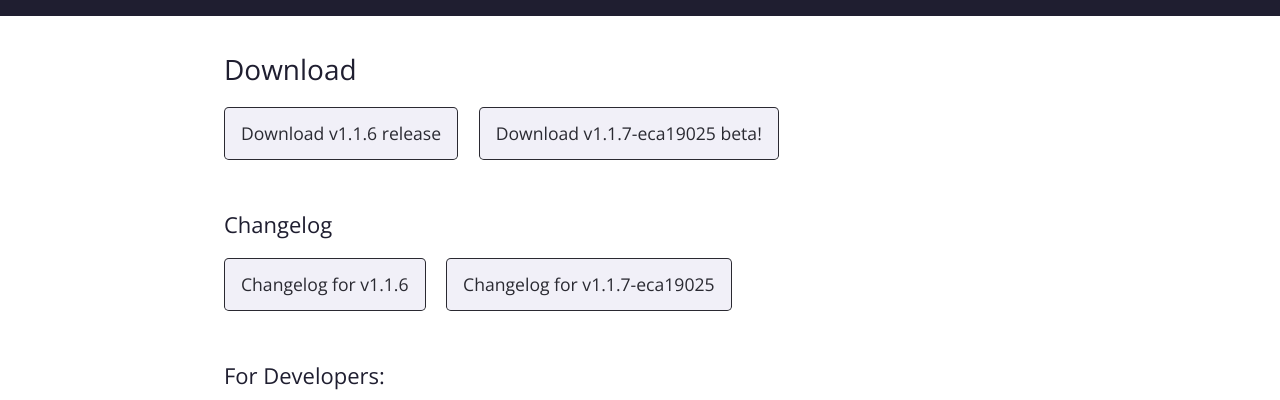
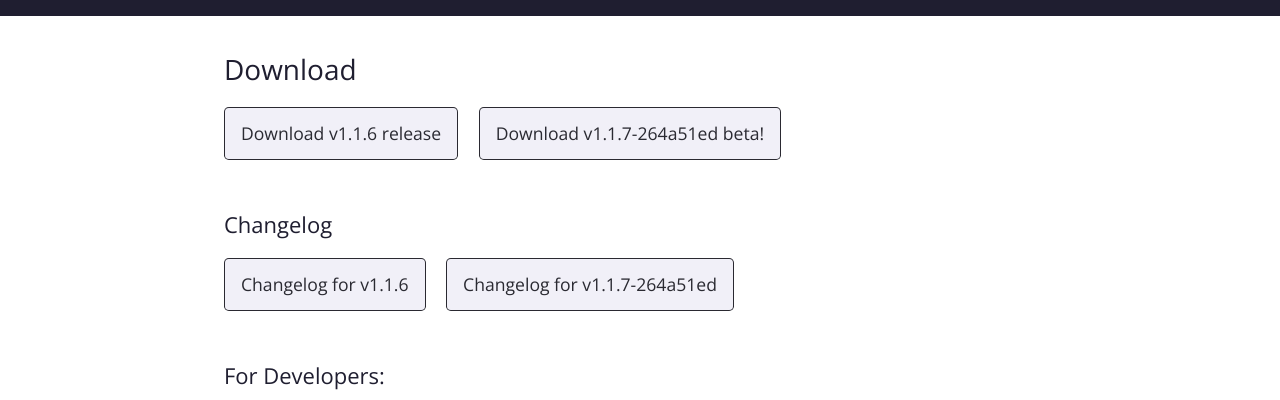
Before and after one commit to kami-blue/website, a Jekyll site: the page built from download.md, in a window 1280 px wide. Shown: the part 423-823 px from the top of the page. Built offline with Jekyll 4.4.1, drawn with Linux system fonts in a browser that asks for light colours.

Commit message:
bump ver to v1.1.7-264a51ed

```diff
--- a/_config.yml
+++ b/_config.yml
@@ -7,9 +7,9 @@ github:
   website_url: https://github.com/kami-blue/website
   jar_url: https://github.com/kami-blue/client/releases/download/v1.1.6/KAMI-Blue-v1.1.6-release.jar
   jar_sig_url: https://github.com/kami-blue/client/releases/download/v1.1.6/KAMI-Blue-v1.1.6-release.jar.sig
-  beta_jar_url: https://github.com/kami-blue/nightly-releases/releases/download/1.1.7-eca19025/kamiblue-1.1.7-eca19025-release.jar
+  beta_jar_url: https://github.com/kami-blue/nightly-releases/releases/download/1.1.7-264a51ed/kamiblue-1.1.7-264a51ed-release.jar
 cur_ver: v1.1.6
-beta_ver: v1.1.7-eca19025
+beta_ver: v1.1.7-264a51ed
 discord_url: https://kamiblue.org/discord
 downloads_api_ver: v1
 theme: jekyll-theme-cayman
```
